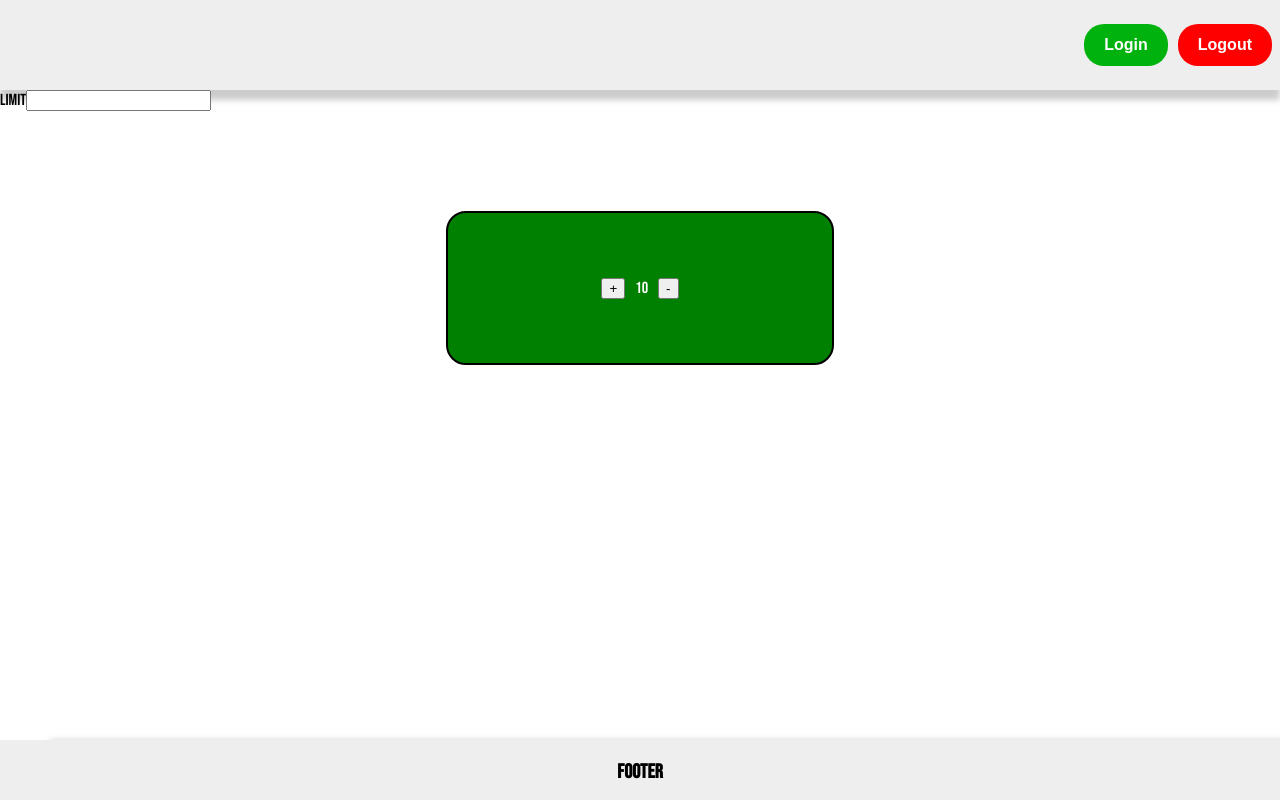
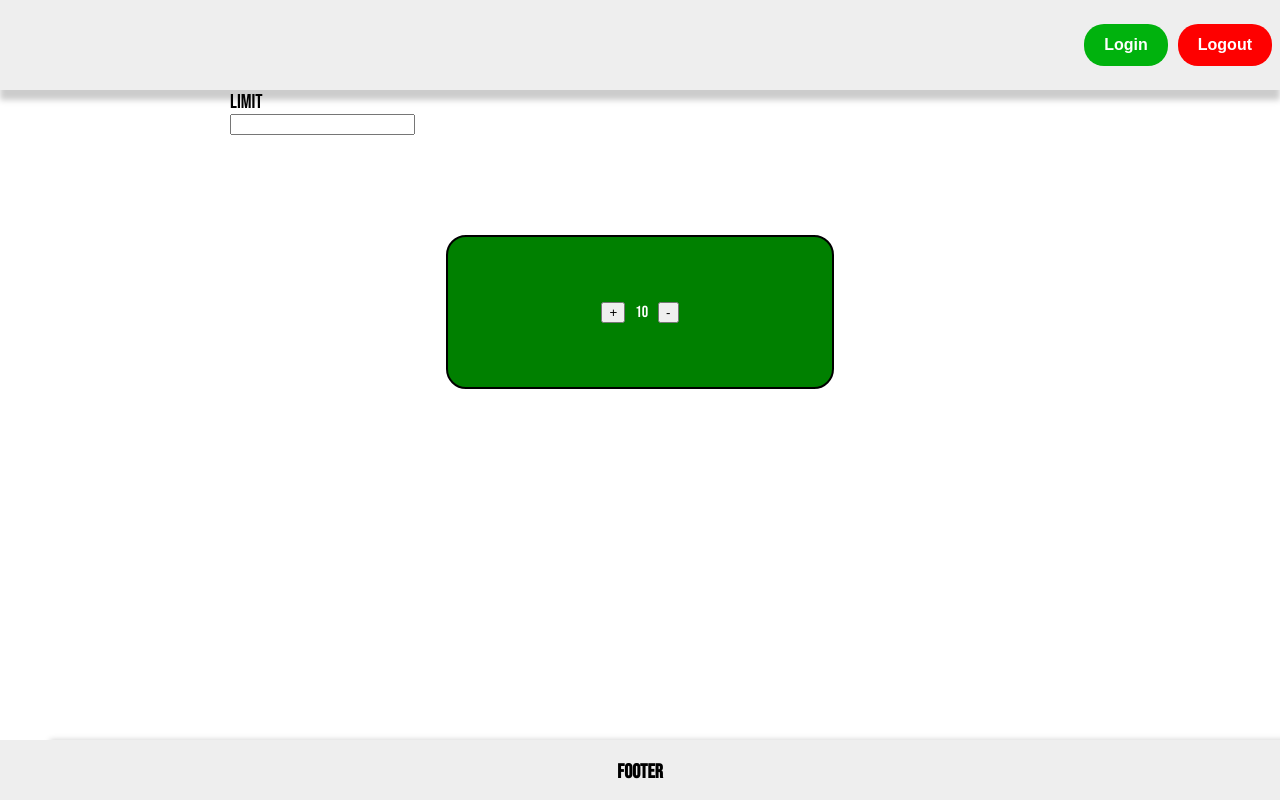
Before and after one commit to tohidshabanloo/react-11-march, a React (Create React App) app: page / in a window 1280 px wide. Built offline with nearby package versions, Linux system fonts and the light colour scheme.

Commit message:
not soon2

```diff
--- a/src/Components/Counter/Counter.css
+++ b/src/Components/Counter/Counter.css
@@ -9,3 +9,14 @@
   margin-top: 100px;
   border-radius: 20px;
 }
+.limit {
+  font-size: 20px;
+  display: flex;
+  align-items: center;
+  margin-left: 230px;
+}
+.limitbox {
+  display: flex;
+  align-items: center;
+  margin-left: 230px;
+}
--- a/src/Components/Counter/Counter.js
+++ b/src/Components/Counter/Counter.js
@@ -26,8 +26,11 @@ const Counter = () => {
   return (
     <>
       <div>
-        <label htmlFor="">limit</label>
+        <label class="limit" htmlFor="">
+          limit
+        </label>
         <input
+          class="limitbox"
           type="number"
           onChange={(event) => changeHandler(event.target.value)}
         />
```
